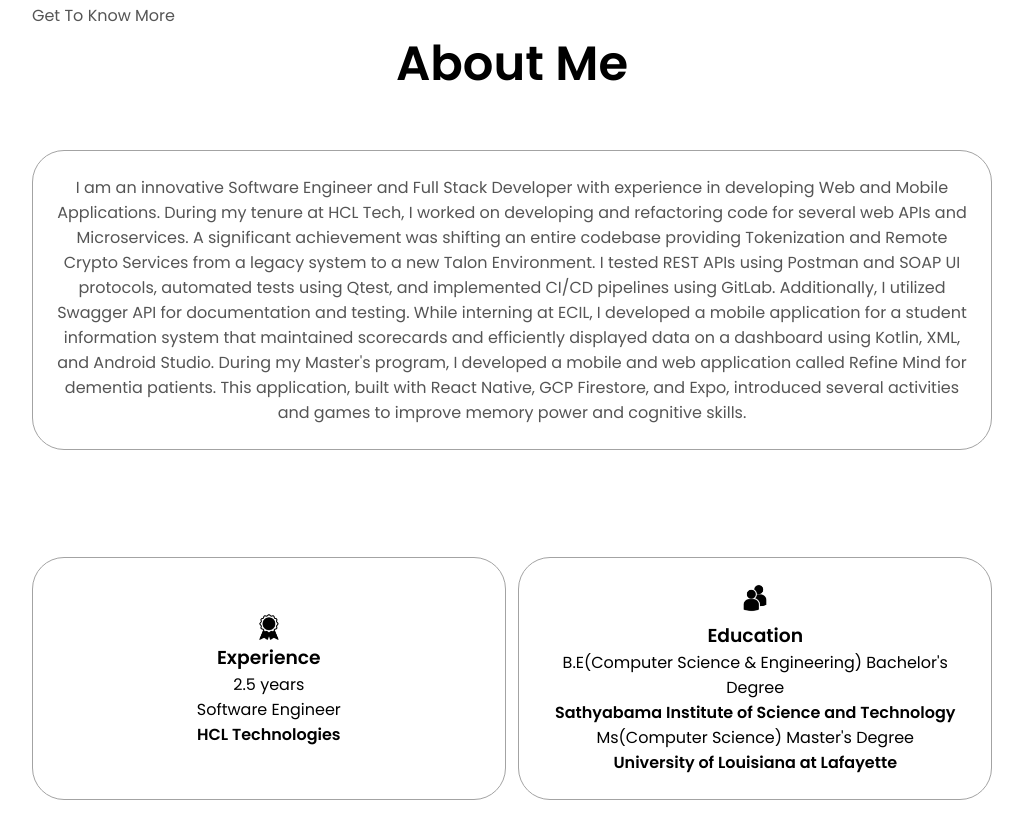
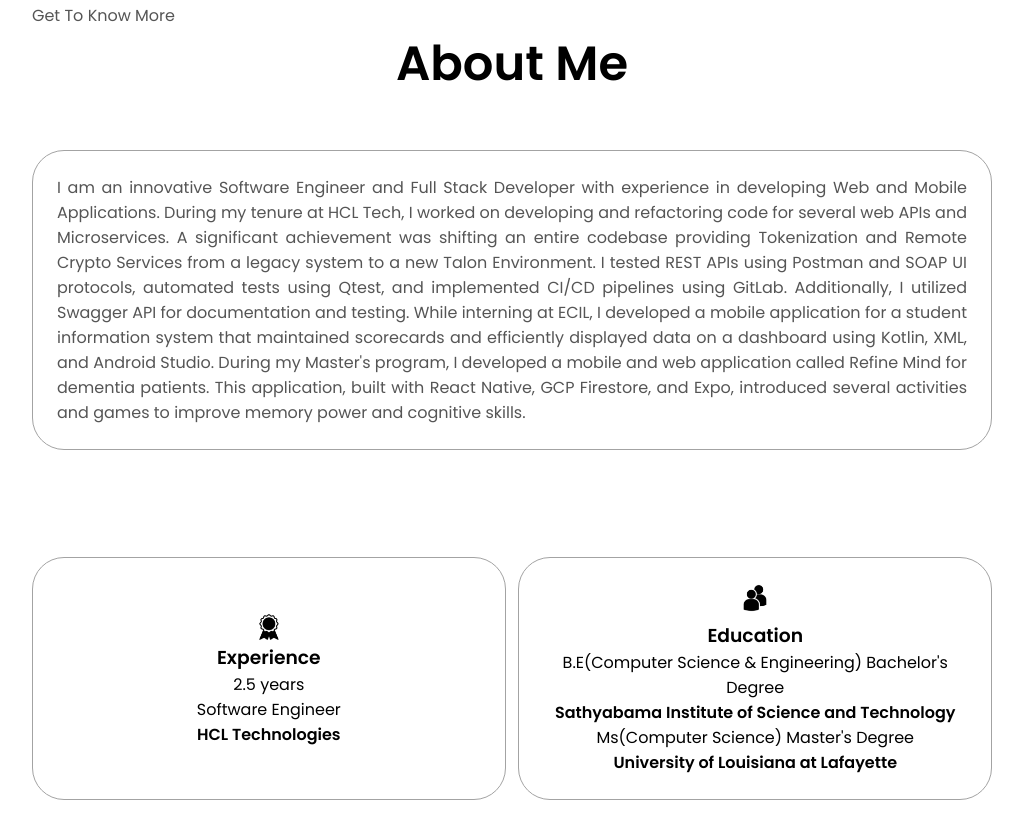
Before and after one commit to dineshndr/Portfolio, a plain HTML site: page index.html in a window 1280 px wide. Shown: the part 925-1764 px from the top of the page, without its empty margins (128-1151 px from the left). Drawn offline with Linux system fonts and the light colour scheme.

Commit message:
changed index

```diff
--- a/index.html
+++ b/index.html
@@ -90,8 +90,8 @@
            <div class="about-details-container" >
 
             <div class="details-container">
-                <p>I am an innovative Software Engineer and Full Stack Developer with experience in developing Web and Mobile Applications. During my tenure at HCL Tech, I worked on developing and refactoring code for several web APIs and Microservices. A significant achievement was shifting an entire codebase providing Tokenization and Remote Crypto Services from a legacy system to a new Talon Environment. I tested REST APIs using Postman and SOAP UI protocols, automated tests using Qtest, and implemented CI/CD pipelines using GitLab. Additionally, I utilized Swagger API for documentation and testing. While interning at ECIL, I developed a mobile application for a student information system that maintained scorecards and efficiently displayed data on a dashboard using Kotlin, XML, and Android Studio. During my Master's program, I developed a mobile and web application called Refine Mind for dementia patients. This application, built with React Native, GCP Firestore, and Expo, introduced several activities and games to improve memory power and cognitive skills.</p>
-
+                <span><p style="text-align:justify">I am an innovative Software Engineer and Full Stack Developer with experience in developing Web and Mobile Applications. During my tenure at HCL Tech, I worked on developing and refactoring code for several web APIs and Microservices. A significant achievement was shifting an entire codebase providing Tokenization and Remote Crypto Services from a legacy system to a new Talon Environment. I tested REST APIs using Postman and SOAP UI protocols, automated tests using Qtest, and implemented CI/CD pipelines using GitLab. Additionally, I utilized Swagger API for documentation and testing. While interning at ECIL, I developed a mobile application for a student information system that maintained scorecards and efficiently displayed data on a dashboard using Kotlin, XML, and Android Studio. During my Master's program, I developed a mobile and web application called Refine Mind for dementia patients. This application, built with React Native, GCP Firestore, and Expo, introduced several activities and games to improve memory power and cognitive skills.</p>
+                  </span>
             </div>
 
     </div>
```
